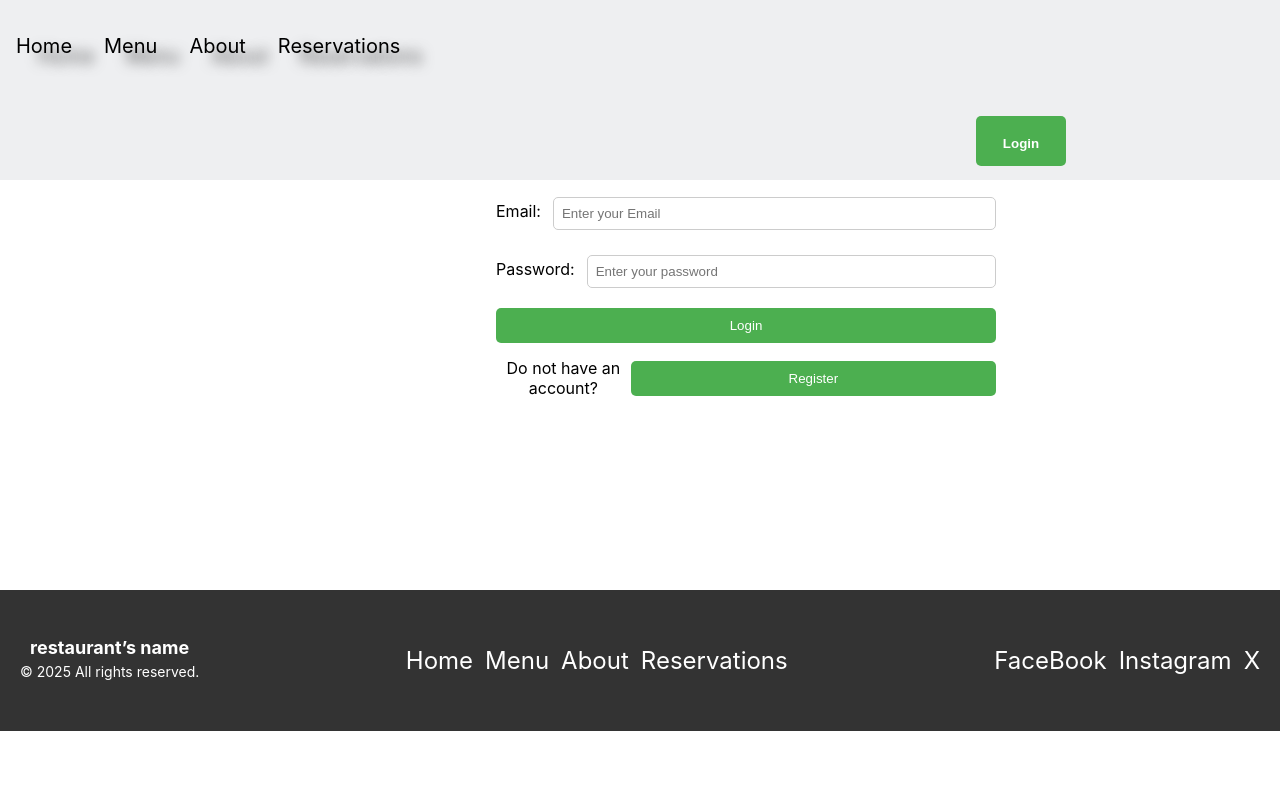
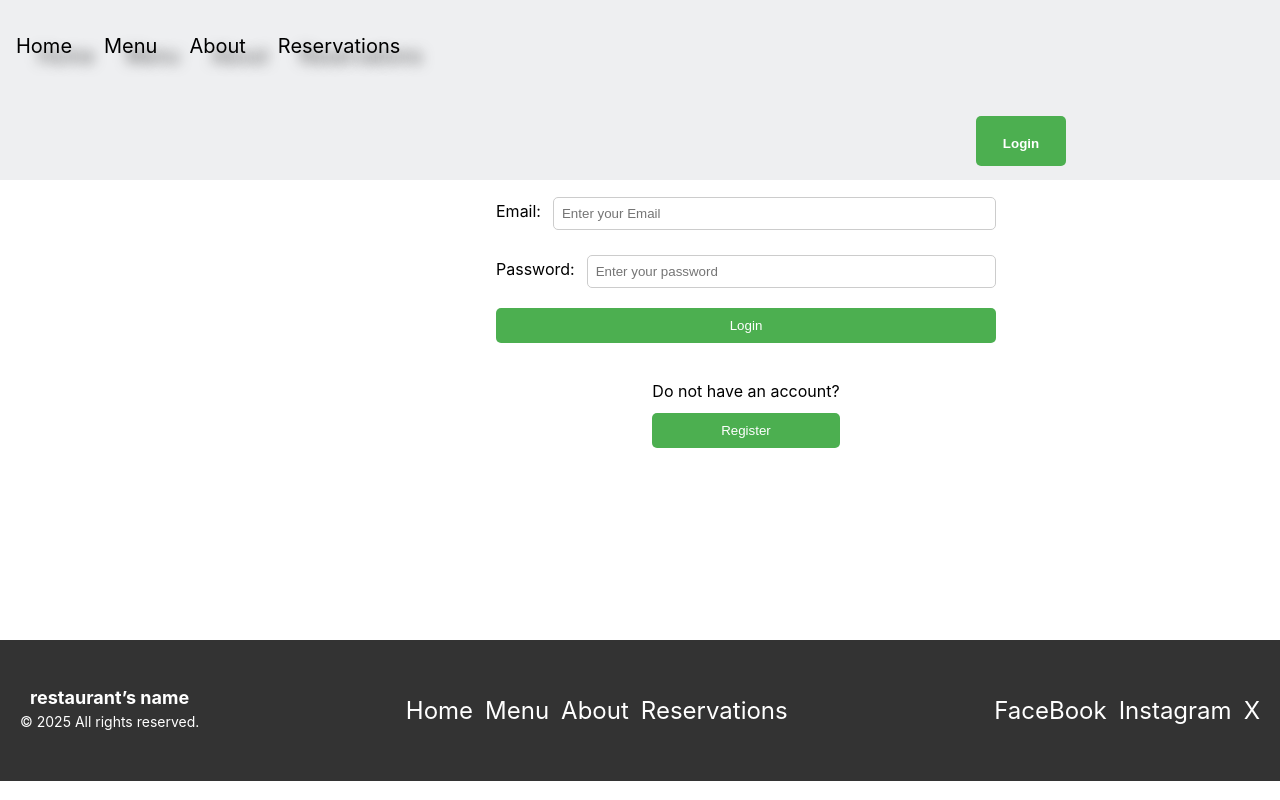
Before and after one commit to MayurBhagwat2004/Restaurant-Management, a React (Create React App) app: page /login in a window 1280 px wide. Built offline with nearby package versions, Linux system fonts and the light colour scheme; the HTML template or start-up script is replaced by a standard one.

Commit message:
Modify some changes for that button ui

```diff
--- a/src/Css/LoginForm.css
+++ b/src/Css/LoginForm.css
@@ -85,3 +85,14 @@ You can add this to your CSS file
   align-self: center;
   margin-right: 34pc;
 }
+
+
+.register-div{
+  display: flex;
+  flex-direction: column;
+  margin-top: 23px;
+}
+
+.register-div span{
+  margin-bottom: 12px;
+}
--- a/src/FrontEnd/LoginPage.js
+++ b/src/FrontEnd/LoginPage.js
@@ -1,7 +1,7 @@
 import React,{useState} from 'react'
 import '../Css/LoginForm.css'
-import { NavBar,Footer,ReservationBlock,StaffSection } from './home'
-import { useNavigate,Route,Router,Routes } from 'react-router-dom'
+import { NavBar,Footer} from './home'
+import { useNavigate} from 'react-router-dom'
 export const LoginForm = () => {
 
     const [email,setEmail] = useState("")
@@ -55,10 +55,9 @@ export const LoginForm = () => {
                     </div>
                     <div className='form-elements'>
                         <div className='register-div'>
-
+                            <span>Do not have an account?</span>
+                            <button onClick={redirectUserToRegister}>Register</button>
                         </div>
-                        <span>Do not have an account?</span>
-                        <button onClick={redirectUserToRegister}>Register</button>
                     </div>
                 </form>
                 </div>
```
